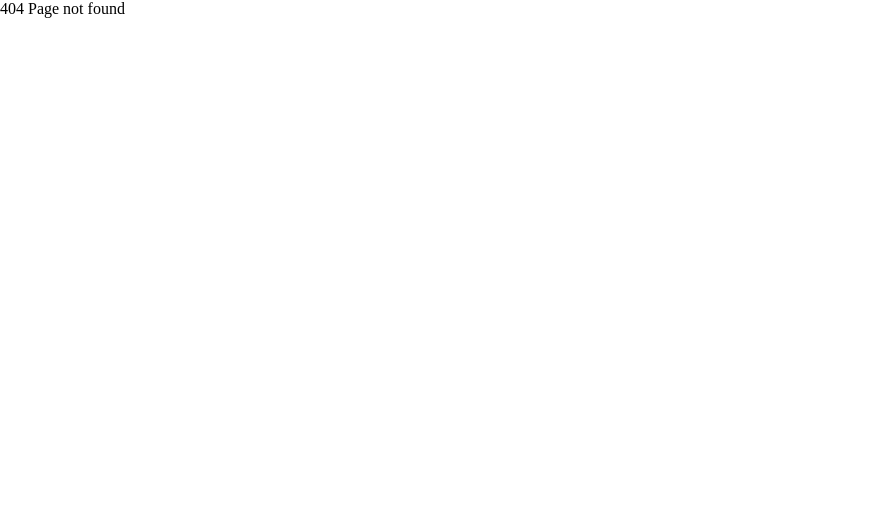
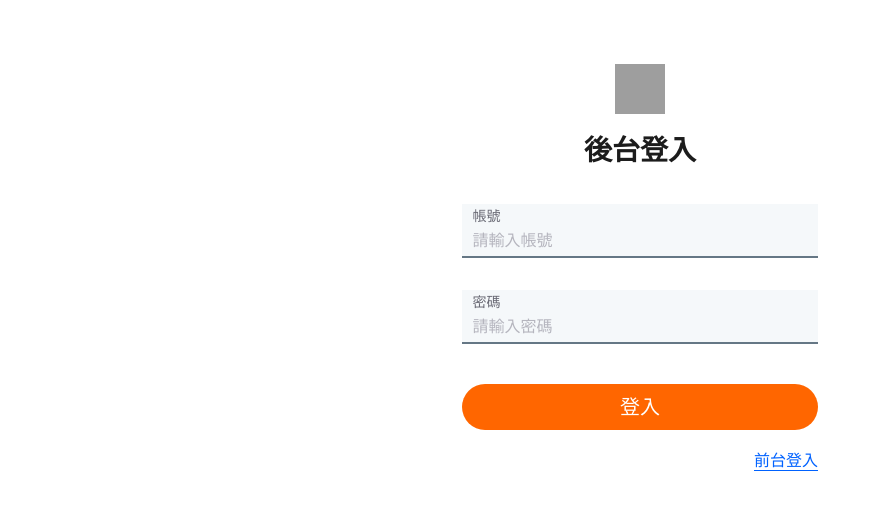
Before and after one commit to m790101/twitter-project-v2, a Vue app: page /#/admin/login in a window 1280 px wide. Before the commit this address had no page. Shown: the top 510 px of the page, without its empty margins (0-881 px from the left). Built offline with nearby package versions, Linux system fonts and the light colour scheme; grey boxes are pictures that could not be loaded.

Commit message:
adminTweetPage

```diff
--- a/src/assets/scss/color.scss
+++ b/src/assets/scss/color.scss
@@ -23,4 +23,6 @@
     --black-color: #171725;
     --formbg-gray:#F5F8FA;
     --formline-gray:#657785;
+    --heading-black:#1C1C1C;
+
   }
--- a/src/assets/scss/setup.scss
+++ b/src/assets/scss/setup.scss
@@ -14,8 +14,11 @@ $sizes: (
 );
 
 /* 使用@each 產出css size設定 */
-@each $prop, $abbrev in (width: w, height: h){
-  @each $num, $val in $sizes{
+@each $prop,
+$abbrev in (width: w, height: h) {
+
+  @each $num,
+  $val in $sizes {
     .#{$abbrev}-#{$num} {
       #{$prop}: $val;
     }
@@ -26,52 +29,47 @@ $sizes: (
 $spacer: 1rem;
 $spacers: (
   0: 0,
-  1: (
-    $spacer * 0.25
-  ),
-  2: (
-    $spacer * 0.5
-  ),
-  3: (
-    $spacer * 0.75
-  ),
+  1: ($spacer * 0.25),
+  2: ($spacer * 0.5),
+  3: ($spacer * 0.75),
   4: $spacer,
-  5: (
-    $spacer * 1.25
-  ),
-  6: (
-    $spacer * 1.5
-  ),
-  7: (
-    $spacer * 1.75
-  ),
-  8: (
-    $spacer * 2
-  )
+  5: ($spacer * 1.25),
+  6: ($spacer * 1.5),
+  7: ($spacer * 1.75),
+  8: ($spacer * 2)
 );
 
 /* 使用@each 產出css spacer設定 */
-@each $prop, $abbrev in (margin: m, padding: p) {
-  @each $num, $val in $spacers {
+@each $prop,
+$abbrev in (margin: m, padding: p) {
+
+  @each $num,
+  $val in $spacers {
     .#{$abbrev}-#{$num} {
       #{$prop}: $val;
     }
+
     .#{$abbrev}t-#{$num} {
       #{$prop}-top: $val;
     }
+
     .#{$abbrev}r-#{$num} {
       #{$prop}-right: $val;
     }
+
     .#{$abbrev}b-#{$num} {
       #{$prop}-bottom: $val;
     }
+
     .#{$abbrev}l-#{$num} {
       #{$prop}-left: $val;
     }
+
     .#{$abbrev}x-#{$num} {
       #{$prop}-left: $val;
       #{$prop}-right: $val;
     }
+
     .#{$abbrev}y-#{$num} {
       #{$prop}-top: $val;
       #{$prop}-bottom: $val;
@@ -84,11 +82,13 @@ $spacers: (
 }
 
 %input-style {
-  border: 1px solid  var(--3-gray);
+  border: 1px solid var(--3-gray);
   border-radius: 4px;
   font-size: 12px;
   padding: 1rem;
-  &:hover, &:focus {
+
+  &:hover,
+  &:focus {
     border-color: var(--5-gray);
   }
 }
@@ -128,9 +128,11 @@ body {
 .flex-column {
   flex-direction: column;
 }
-.flex-row-reverse{
+
+.flex-row-reverse {
   flex-direction: row-reverse;
 }
+
 .justify-content-start {
   justify-content: flex-start;
 }
@@ -192,45 +194,45 @@ body {
 }
 
 
-h1{
+h1 {
   font-size: 68px;
 }
 
-h2{
+h2 {
   font-size: 42px;
 }
 
-h1{
+h1 {
   font-size: 68px;
 }
 
-h3{
+h3 {
   font-size: 28px;
 }
 
-h4{
+h4 {
   font-size: 24px;
 }
 
-h5{
+h5 {
   font-size: 18px;
 }
 
-.fs-14{
-    font-size:14px;
+.fs-14 {
+  font-size: 14px;
 }
 
-.fs-12{
-    font-size:12px;
+.fs-12 {
+  font-size: 12px;
 }
 
 
-.fw-bold{
+.fw-bold {
   font-weight: 700;
 }
 
-textarea{
-  resize:none;
+textarea {
+  resize: none;
 }
 
 
@@ -272,6 +274,45 @@ textarea{
   color: white;
 }
 
-.color-second{
-  color:var(--secondary-color);
+.color-second {
+  color: var(--secondary-color);
 }
+
+.form-control {
+  width: 100%;
+  border-bottom: 2px solid var(--formline-gray);
+  border-radius: 2px;
+  background-color: var(--formbg-gray);
+  padding: 2px 10.55px;
+  margin-bottom: 32px;
+}
+
+.form-label {
+  color: var(--7-gray);
+  line-height: 22px;
+  font-size: 14px;
+}
+
+.form-input {
+  border: 0px;
+  background-color: var(--formbg-gray);
+
+  //更改input自動填入時的背景色
+  &:-webkit-autofill {
+    -webkit-box-shadow: 0 0 0px 1000px var(--formbg-gray) inset;
+  }
+
+  //預設文字樣式
+  &::placeholder {
+    color: var(--5-gray);
+    line-height: 26px;
+    font-size: 16px;
+  }
+
+  //輸入文字樣式
+  &[placeholder] {
+    color: var(--8-gray);
+    line-height: 26px;
+    font-size: 16px;
+  }
+}
--- /dev/null
+++ b/src/components/AdminTweetList.vue
@@ -0,0 +1,112 @@
+<template>
+  <div class="tweet-list">
+    <div class="tweet-list__panel d-flex justify-content-between">
+      <div class="d-flex">
+        <router-link to="/user/other/1">
+          <img
+            src="./../assets/icon/user-none.png"
+            alt=""
+            class="tweet-list__panel__avatar"
+          />
+        </router-link>
+
+        <div class="tweet-list__panel__content">
+          <div
+            class="tweet-list__panel__content__title d-flex align-items-center"
+          >
+            <p class="fw-bold fs-16">{{ tweet.name }}</p>
+            <p class="ms-2 fs-14 tweet-list__panel__content__title__id">
+              {{ tweet.account }}．<span>{{ tweet.createdAt }}</span>
+            </p>
+          </div>
+
+          <div class="tweet-list__panel__content__text">
+            <p>
+              {{ tweet.description }}
+            </p>
+          </div>
+        </div>
+      </div>
+
+      <div class="link" v-on:click.prevent="handleDeleteButton(tweet.id)">
+        <img
+          class="tweet-list__panel__content__delete"
+          src="./../assets/icon/close-black.png"
+          alt="刪除"
+        />
+        <img
+          class="tweet-list__panel__content__delete__active"
+          src="./../assets/icon/close-orange.png"
+          alt="刪除"
+        />
+      </div>
+    </div>
+  </div>
+</template>
+
+<script>
+export default {
+  props: {
+    tweet: {
+      type: Array,
+      require: true,
+    },
+  },
+  methods:{
+    handleDeleteButton (tweetId) {
+        this.$emit('deleteTweet',tweetId)
+    }
+  }
+};
+</script>
+
+<style scoped lang="scss">
+.tweet-list {
+  font-size: 15px;
+  margin-top: 16px;
+  padding-bottom: 16px;
+  border-bottom: 1px solid #e6ecf0;
+}
+.tweet-list__panel {
+  padding-left: 24px;
+
+  &__content {
+    margin-left: 8px;
+  }
+  &__avatar {
+    width: 50px;
+    height: 50px;
+  }
+  &__content__title__id {
+    color: var(--secondary-color);
+  }
+}
+
+.tweet-list__panel__content__text {
+  margin-top: 8px;
+}
+
+.tweet-list__panel__content__delete {
+  width: 15px;
+  height: 15px;
+  margin-right: 5px;
+
+  &__active {
+    display: none;
+    width: 15px;
+    height: 15px;
+    margin-right: 5px;
+  }
+}
+.link {
+  &:hover,
+  &:active {
+    .tweet-list__panel__content__delete {
+      display: none;
+      &__active {
+        display: initial;
+      }
+    }
+  }
+}
+</style>
--- a/src/components/SettingForm.vue
+++ b/src/components/SettingForm.vue
@@ -1,30 +1,30 @@
 <template>
      <form class="form d-flex flex-column align-items-center" autocomplete="off" v-on:submit.prevent="handleForm">
-      <div class="form__control d-flex flex-column">
-        <label for="account" class="form__label ">帳號</label>
-        <input id="account" name="account" type="text" class="form__input " placeholder="請輸入帳號" autocomplete="account"
+      <div class="form-control d-flex flex-column">
+        <label for="account" class="form-label ">帳號</label>
+        <input id="account" name="account" type="text" class="form-input " placeholder="請輸入帳號" autocomplete="account"
           required autofocus v-model="UserData.account"  />
       </div>
-      <div class="form__control  d-flex flex-column">
-        <label for="name" class="form__label ">名稱</label>
-        <input id="name" name="name" type="text" class="form__input " placeholder="請輸入使用者名稱"
+      <div class="form-control  d-flex flex-column">
+        <label for="name" class="form-label ">名稱</label>
+        <input id="name" name="name" type="text" class="form-input " placeholder="請輸入使用者名稱"
           autocomplete="name" required  v-model="UserData.name" />
       </div>
-      <div class="form__control  d-flex flex-column">
-        <label for="email" class="form__label ">Email</label>
-        <input id="email" name="email" type="text" class="form__input " placeholder="請輸入Eamil"
+      <div class="form-control  d-flex flex-column">
+        <label for="email" class="form-label ">Email</label>
+        <input id="email" name="email" type="text" class="form-input " placeholder="請輸入Eamil"
           autocomplete="email" required  v-model="UserData.Email"/>
       </div>
 
-      <div class="form__control  d-flex flex-column">
-        <label for="password" class="form__label ">密碼</label>
-        <input id="password" name="password" type="password" class="form__input " placeholder="請設定密碼"
+      <div class="form-control  d-flex flex-column">
+        <label for="password" class="form-label ">密碼</label>
+        <input id="password" name="password" type="password" class="form-input " placeholder="請設定密碼"
           autocomplete="new-password" required v-model="UserData.password"/>
       </div>
 
-      <div class="form__control  d-flex flex-column">
-        <label for="password-check" class="form__label ">密碼確認</label>
-        <input id="password-check" name="checkPassword" type="password" class="form__input " placeholder="請再次輸入密碼"
+      <div class="form-control  d-flex flex-column">
+        <label for="password-check" class="form-label ">密碼確認</label>
+        <input id="password-check" name="checkPassword" type="password" class="form-input " placeholder="請再次輸入密碼"
           autocomplete="new-password" required  v-model="UserData.checkPassword"/>
       </div>
     </form>
@@ -70,49 +70,7 @@ export default {
 
 <style lang="scss" scoped>
 
-    .form {
-        margin: 24px 23px 0 23px;
-
-     &__control {
-       width: 100%;
-       border-bottom: 2px solid var(--formline-gray);
-       border-radius: 2px;
-       background-color: var(--formbg-gray);
-       padding: 2px 10.55px;
-       margin-bottom: 32px;
+.form {
+   margin: 24px 23px 0 23px;
      }
-
-     &__label {
-       color: var(--7-gray);
-       line-height: 22px;
-       font-size: 14px;
-     }
-
-     &__input {
-       border: 0px;
-       background-color: var(--formbg-gray);
-
-       //更改input自動填入時的背景色
-       &:-webkit-autofill {
-         -webkit-box-shadow: 0 0 0px 1000px var(--formbg-gray) inset;
-       }
-
-      //預設文字樣式
-      &::placeholder{
-        color: var(--5-gray);
-        line-height: 26px;
-        font-size: 16px;
-      }
-
-      //輸入文字樣式
-      &[placeholder] {
-       color: var(--8-gray);
-       line-height: 26px;
-       font-size: 16px;
-     }
-
-     }
-
-
-    }
-    </style>
+</style>
--- a/src/router/index.js
+++ b/src/router/index.js
@@ -1,62 +1,71 @@
-import Vue from 'vue'
-import VueRouter from 'vue-router'
+import Vue from "vue";
+import VueRouter from "vue-router";
 //import Home from '../views/Home.vue'
-import NotFound from '../views/NotFound.vue'
-import LogIn from '../views/LogIn.vue'
+import NotFound from "../views/NotFound.vue";
+import LogIn from "../views/LogIn.vue";
 
-Vue.use(VueRouter)
+Vue.use(VueRouter);
 
 const routes = [
-
   {
-    path: '/main',
-    name:'home',
-    component:() => import('../views/Home')
+    path: "/main",
+    name: "home",
+    component: () => import("../views/Home"),
   },
   {
-  path: '/user/self',
-  name:'user-self',
-  component:() => import('../views/UserInformation')
+    path: "/user/self",
+    name: "user-self",
+    component: () => import("../views/UserInformation"),
   },
   {
-  path: '/user/other/:id',
-  name:'user-other',
-  component:() => import('../views/UserOther')
+    path: "/user/other/:id",
+    name: "user-other",
+    component: () => import("../views/UserOther"),
   },
   {
-    path: '/tweets/:id',
-    name:'replyList',
-    component:() => import('../views/ReplyList')
-    },
-    {
-      path: '/admin/users',
-      name: 'admin-users',
-      component:() => import('../views/AdminUserList')
-    },
-  {
-    path: '/logIn',
-    name: 'logIn',
-    component: LogIn
+    path: "/tweets/:id",
+    name: "replyList",
+    component: () => import("../views/ReplyList"),
   },
   {
-    path: '/signup',
-    name: 'signup',
-    component: () => import( '../views/SignUp.vue')
+    path: "/admin/users",
+    name: "admin-users",
+    component: () => import("../views/AdminUserList"),
   },
   {
-    path: '/setting',
-    name: 'setting',
-    component: () => import( '../views/Setting.vue')
-  }
-  ,{
-    path: '*',
-    name: 'NotFound',
-    component: NotFound
+    path: "/logIn",
+    name: "logIn",
+    component: LogIn,
   },
-]
+  {
+    path: "/signup",
+    name: "signup",
+    component: () => import("../views/SignUp.vue"),
+  },
+  {
+    path: "/setting",
+    name: "setting",
+    component: () => import("../views/Setting.vue"),
+  },
+  {
+    path: "/admin/login",
+    name: "adminLogin",
+    component: () => import("../views/AdminLogin.vue"),
+  },
+  {
+    path: "/admin/main",
+    name: "adminTweetPage",
+    component: () => import("../views/AdminTweetPage.vue"),
+  },
+  {
+    path: "*",
+    name: "NotFound",
+    component: NotFound,
+  },
+];
 
 const router = new VueRouter({
-  routes
-})
+  routes,
+});
 
-export default router
+export default router;
--- /dev/null
+++ b/src/views/AdminLogin.vue
@@ -0,0 +1,127 @@
+<template>
+  <div
+    class="container d-flex flex-column justify-content-center align-items-center"
+  >
+    <div class="title d-flex flex-column align-items-center mb-6">
+      <img class="title__image" src="./../image/logo.png" alt="logo" />
+      <h3 class="title__word">後台登入</h3>
+    </div>
+
+    <form
+      class="form d-flex flex-column align-items-center"
+      autocomplete="off"
+      v-on:submit.prevent="handleSubmit"
+    >
+      <div class="form__control d-flex flex-column">
+        <label for="account" class="form-label">帳號</label>
+        <input
+          id="account"
+          name="account"
+          type="text"
+          class="form-input"
+          placeholder="請輸入帳號"
+          autocomplete="username"
+          required
+          autofocus
+          v-model="account"
+        />
+      </div>
+
+      <div class="form__control d-flex flex-column">
+        <label for="password" class="form-label">密碼</label>
+        <input
+          id="password"
+          name="password"
+          type="password"
+          class="form-input"
+          placeholder="請輸入密碼"
+          autocomplete="current-password"
+          required
+          v-model="password"
+        />
+      </div>
+    </form>
+
+    <button class="btn btn-main btn-main:hover btn-main:active" type="submit">
+      登入
+    </button>
+
+    <div class="footer d-flex justify-content-end">
+      <router-link to="/login" class="footer__connect">
+        <span>前台登入</span>
+      </router-link>
+    </div>
+  </div>
+</template>
+
+<script>
+export default {
+  data() {
+    return {
+      account: "",
+      password: "",
+    };
+  },
+  methods: {
+    handleSubmit() {
+      //等待API -->要記得做提示文字toast
+    },
+  },
+};
+</script>
+
+<style lang="scss" scoped>
+.title {
+  margin-top: 64px;
+  margin-bottom: 40px;
+  &__image {
+    width: 50px;
+    height: 50px;
+    margin-bottom: 24px;
+  }
+
+  &__word {
+    line-height: 26px;
+    font-weight: 700;
+    color: var(--heading-black);
+  }
+}
+
+.form {
+  &__control {
+    width: 356px;
+    border-bottom: 2px solid var(--formline-gray);
+    background-color: var(--formbg-gray);
+    padding: 2px 10.55px;
+    margin-bottom: 32px;
+  }
+}
+
+.btn {
+  text-align: center;
+  margin-top: 8px;
+  font-size: 20px;
+  font-weight: 400;
+  line-height: 30px;
+  padding: 8px 158px;
+}
+
+.footer {
+  width: 356px;
+  margin-top: 22px;
+  &__connect {
+    font-size: 16px;
+    line-height: 18px;
+    color: var(--primary-color);
+    border-bottom: 1px solid var(--primary-color);
+    &:hover {
+      color: var(--brand-color);
+      border-bottom: 1px solid var(--brand-color);
+    }
+  }
+
+  &__dot {
+    margin: 0px 12px;
+  }
+}
+</style>
--- /dev/null
+++ b/src/views/AdminTweetPage.vue
@@ -0,0 +1,81 @@
+<template>
+  <main class="container d-flex">
+    <div class="container__left">
+      <AdminNavbar />
+    </div>
+    <div class="container__right">
+      <h4 class="title">推文清單</h4>
+      <AdminTweetList
+        v-bind:tweet="tweetItem"
+        v-for="tweetItem in tweet"
+        :key="tweetItem.id"
+        v-on:deleteTweet="afterDeleteTweet"
+      ></AdminTweetList>
+    </div>
+  </main>
+</template>
+
+<script>
+import AdminNavbar from "./../components/AdminNavbar.vue";
+import AdminTweetList from "./../components/AdminTweetList.vue";
+
+const dummyData = {
+  tweets: [
+    {
+      id: 1,
+      name: "Nina",
+      account: "@Nina",
+      image: "",
+      description: "hellooooooooooooooooooo",
+      createdAt: "5天前",
+    },
+    {
+      id: 2,
+      name: "Apple",
+      account: "@Apple",
+      image: "",
+      description:
+        "Nulla Lorem mollit cupidatat irure. Laborum magna nulla duis ullamco cillum dolor. Voluptate exercitation incididunt aliquip deserunt reprehenderit elit laborum.",
+      createdAt: "3天前",
+    },
+  ],
+};
+
+export default {
+  data() {
+    return {
+      isEditing: false,
+      tweet: [],
+    };
+  },
+  components: {
+    AdminNavbar,
+    AdminTweetList,
+  },
+  created() {
+    this.fetchTweet();
+  },
+  methods: {
+    fetchTweet() {
+      this.tweet = dummyData.tweets;
+    },
+    afterDeleteTweet(tweetId) {
+      this.tweet = this.tweet.filter((item) => item.id !== tweetId);
+    },
+  },
+};
+</script>
+
+<style lang="scss" scoped>
+.container__right {
+  border: 1px solid #e6ecf0;
+  max-width: 1067px;
+  flex: 1;
+}
+
+.title {
+  padding: 24px 0 24px 24px;
+  font-weight: 700;
+  border-bottom: 1px solid #e6ecf0;
+}
+</style>
--- a/src/views/LogIn.vue
+++ b/src/views/LogIn.vue
@@ -6,15 +6,15 @@
     </div>
 
     <form class="form d-flex flex-column align-items-center" autocomplete="off" v-on:submit.prevent="handleSubmit" >
-      <div class="form__control d-flex flex-column">
-        <label for="account" class="form__label ">帳號</label>
-        <input id="account" name="account" type="text" class="form__input " placeholder="請輸入帳號" autocomplete="username"
+      <div class="form-control d-flex flex-column">
+        <label for="account" class="form-label ">帳號</label>
+        <input id="account" name="account" type="text" class="form-input " placeholder="請輸入帳號" autocomplete="username"
           required autofocus v-model="account" />
       </div>
 
-      <div class="form__control  d-flex flex-column">
-        <label for="password" class="form__label ">密碼</label>
-        <input id="password" name="password" type="password" class="form__input " placeholder="請輸入密碼"
+      <div class="form-control  d-flex flex-column">
+        <label for="password" class="form-label ">密碼</label>
+        <input id="password" name="password" type="password" class="form-input " placeholder="請輸入密碼"
           autocomplete="current-password" required v-model="password" />
       </div>
     </form>
@@ -28,9 +28,9 @@
         <span>註冊 </span>
       </router-link>
       <span class="footer__dot">•</span>
-      <a href="#" class="footer__connect ">
+      <router-link to="/admin/login" class="footer__connect ">
         <span>後台登入</span>
-      </a>
+      </router-link>
     </div>
   </div>
 </template>
@@ -75,43 +75,8 @@ export default {
 }
 
 .form {
-  &__control {
-    width: 356px;
-    border-bottom: 2px solid var(--formline-gray);
-    background-color: var(--formbg-gray);
-    padding: 2px 10.55px;
-    margin-bottom: 32px;
-  }
+  width: 356px;
 
-  &__label {
-    color: var(--7-gray);
-    line-height: 22px;
-    font-size: 14px;
-  }
-
-  &__input {
-   border: 0px;
-   background-color: var(--formbg-gray);
-
-   //更改input自動填入時的背景色
-   &:-webkit-autofill {
-     -webkit-box-shadow: 0 0 0px 1000px var(--formbg-gray) inset;
-   }
-  //預設文字樣式
-  &::placeholder{
-    color: var(--5-gray);
-    line-height: 26px;
-    font-size: 16px;
-  }
-
-  //輸入文字樣式
-  &[placeholder] {
-   color: var(--8-gray);
-   line-height: 26px;
-   font-size: 16px;
- }
-
- }
 
 }
 
--- a/src/views/SignUp.vue
+++ b/src/views/SignUp.vue
@@ -50,7 +50,7 @@ export default {
     //子元件傳入
     handleAfterSubmit(formData) {
       this.userData = { ...formData };
-      console.log(this.userData)
+
     },
     // -->待傳入API
   },
```
Lines whose indentation alone changed are shown as unchanged.
